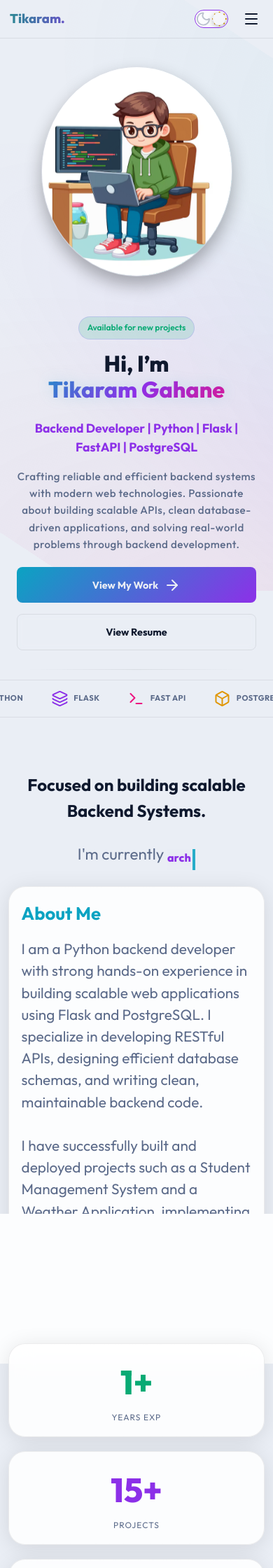
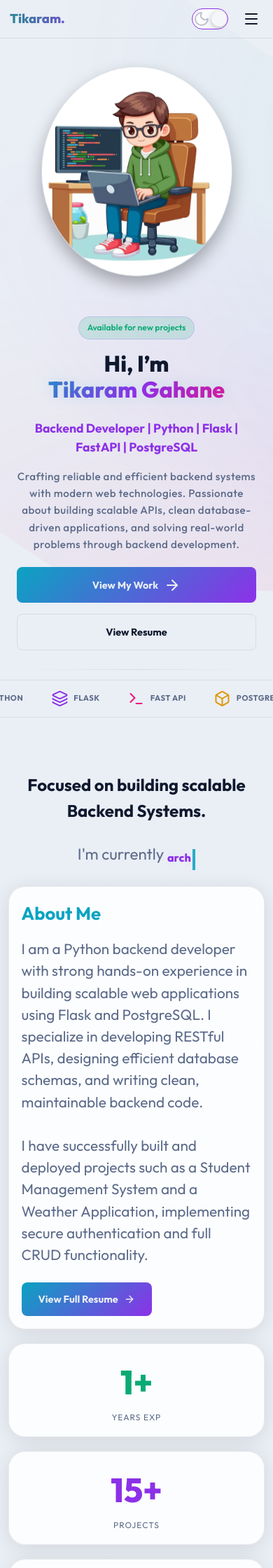
Before and after one commit to tikaramgahane2k4/Portfolio., a Flask app: page / in a window 390 px wide. Shown: the top 2240 px of the page at 70% size. Run offline with Flask 3, Linux system fonts and the light colour scheme.

Commit message:
fixed toggle and makes responsive

```diff
--- a/static/style.css
+++ b/static/style.css
@@ -621,19 +621,24 @@ header .container {
 	background: var(--glass-bg);
 	border: 1px solid var(--glass-border);
 	color: var(--text-main);
-	width: clamp(50px, 10vw, 60px);
-	height: clamp(28px, 6vw, 32px);
+	width: clamp(48px, 12vw, 64px);
+	height: clamp(28px, 7vw, 36px);
 	border-radius: 999px;
 	position: relative;
 	padding: 0;
 	cursor: pointer;
 	margin-left: clamp(0.5rem, 2vw, 1rem);
-	transition: var(--transition);
+	transition: all 0.4s cubic-bezier(0.175, 0.885, 0.32, 1.275);
 	display: flex;
 	align-items: center;
 	justify-content: space-around;
 	overflow: hidden;
 	flex-shrink: 0;
+	min-width: 48px;
+	min-height: 28px;
+	-webkit-touch-callout: none;
+	-webkit-user-select: none;
+	user-select: none;
 }
 
 .theme-toggle:hover {
@@ -641,11 +646,18 @@ header .container {
 	box-shadow: 0 0 15px var(--primary-glow);
 }
 
+.theme-toggle:active {
+	transform: scale(0.95);
+}
+
 .theme-toggle .moon,
 .theme-toggle .sun {
-	font-size: 14px;
+	font-size: clamp(12px, 2vw, 16px);
 	z-index: 1;
-	transition: var(--transition);
+	transition: all 0.4s cubic-bezier(0.175, 0.885, 0.32, 1.275);
+	display: flex;
+	align-items: center;
+	justify-content: center;
 }
 
 .theme-toggle .moon {
@@ -661,10 +673,10 @@ header .container {
 .theme-toggle::before {
 	content: "";
 	position: absolute;
-	left: 4px;
-	top: 4px;
-	width: 24px;
-	height: 24px;
+	left: clamp(2px, 1vw, 4px);
+	top: clamp(2px, 1vw, 4px);
+	width: clamp(20px, 4vw, 28px);
+	height: clamp(20px, 4vw, 28px);
 	border-radius: 50%;
 	background: var(--text-main);
 	box-shadow: 0 2px 8px rgba(0, 0, 0, 0.3);
@@ -674,7 +686,7 @@ header .container {
 
 /* Light mode state */
 html.light-mode .theme-toggle::before {
-	transform: translateX(28px);
+	transform: translateX(calc(100% + clamp(2px, 1vw, 4px)));
 	background: var(--bg-dark);
 }
 
@@ -2948,25 +2970,25 @@ section#testimonials::before {
 	}
 
 	.theme-toggle {
-		width: 48px;
-		height: 26px;
-		margin-left: 0.45rem;
+		width: 52px;
+		height: 30px;
+		margin-left: 0.5rem;
 	}
 
 	.theme-toggle .moon,
 	.theme-toggle .sun {
-		font-size: 11px;
+		font-size: 12px;
 	}
 
 	.theme-toggle::before {
-		width: 18px;
-		height: 18px;
+		width: 22px;
+		height: 22px;
 		left: 3px;
 		top: 3px;
 	}
 
 	html.light-mode .theme-toggle::before {
-		transform: translateX(22px);
+		transform: translateX(24px);
 	}
 
 	.nav-links a {
--- a/templates/base.html
+++ b/templates/base.html
@@ -120,6 +120,11 @@
         window.addEventListener('load', function() {
             const splashScreen = document.getElementById('splashScreen');
 
+            // Check if splash screen has already been shown in this session
+            const splashShown = sessionStorage.getItem('splashShown');
+
+            if (!splashShown) {
+                // First time visitor in this session - show splash screen
                 setTimeout(() => {
                     splashScreen.classList.add('fade-out');
 
@@ -128,6 +133,14 @@
                         document.body.style.overflow = 'auto';
                     }, 800);
                 }, 3000);
+
+                // Mark splash screen as shown
+                sessionStorage.setItem('splashShown', 'true');
+            } else {
+                // Splash screen already shown - hide it immediately
+                splashScreen.style.display = 'none';
+                document.body.style.overflow = 'auto';
+            }
         });
 
         // Detect touch device
@@ -176,10 +189,20 @@
             html.classList.add('light-mode');
         }
 
-        themeToggle.addEventListener('click', () => {
+        const toggleTheme = () => {
             html.classList.toggle('light-mode');
             const currentTheme = html.classList.contains('light-mode') ? 'light' : 'dark';
             localStorage.setItem('theme', currentTheme);
+        };
+
+        themeToggle.addEventListener('click', toggleTheme);
+
+        // Add keyboard support
+        themeToggle.addEventListener('keydown', (e) => {
+            if (e.key === 'Enter' || e.key === ' ') {
+                e.preventDefault();
+                toggleTheme();
+            }
         });
 
         // Header scroll effect with smooth transition
```
Also changed, not shown: other parts of static/style.css (+30 -10 lines). Lines whose indentation alone changed are shown as unchanged.
